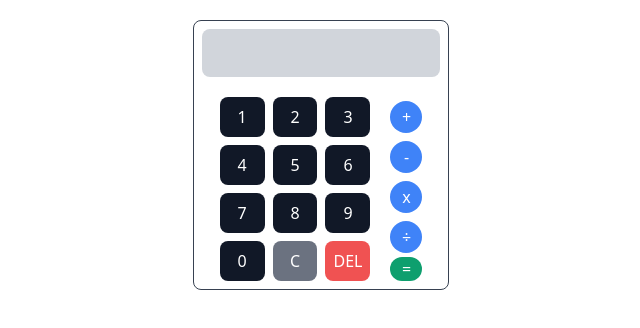
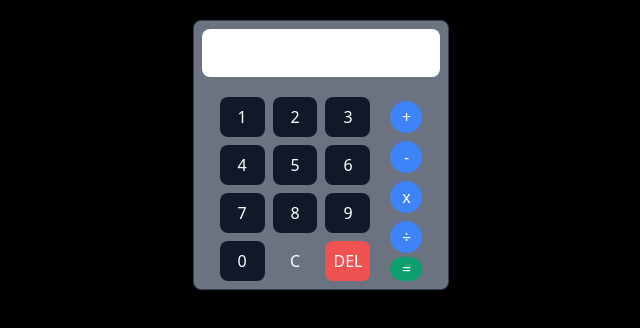
Before and after one commit to MikeLvl76/Vue-project, a Vue app in the folder app/: page / in a window 1280 px wide. Shown: the top 328 px of the page, without its empty margins (319-959 px from the left). Built offline with nearby package versions, Linux system fonts and the light colour scheme.

Commit message:
changed color for background + updated README

```diff
--- a/app/index.html
+++ b/app/index.html
@@ -4,8 +4,9 @@
     <meta charset="UTF-8" />
     <link rel="icon" type="image/svg+xml" href="/vite.svg" />
     <meta name="viewport" content="width=device-width, initial-scale=1.0" />
+    <title>Calculator</title>
   </head>
-  <body>
+  <body style="background-color: black;">
     <div id="app"></div>
     <script type="module" src="/src/main.js"></script>
   </body>
--- a/app/src/components/Calculator.vue
+++ b/app/src/components/Calculator.vue
@@ -29,8 +29,8 @@ const updateCalculation = (event) => {
 
 <template>
     <div>
-        <div class="border border-1 border-gray-700 w-64 rounded-lg px-2 py-2 mx-auto mt-5">
-            <div class="bg-gray-300 w-fit rounded-lg w-full h-12 mx-auto px-2 py-2">
+        <div class="border border-1 border-gray-700 w-64 rounded-lg px-2 py-2 mx-auto mt-5 bg-gray-500">
+            <div class="bg-white w-fit rounded-lg w-full h-12 mx-auto px-2 py-2">
                 <p class="text-right">{{ label }}</p>
             </div>
             <div class="flex flex-row space-x-5 mt-5 justify-center">
```
Also changed, not shown: app/public/calculator.png (added), 1 other file (tests, documents, lock files or other folders).
